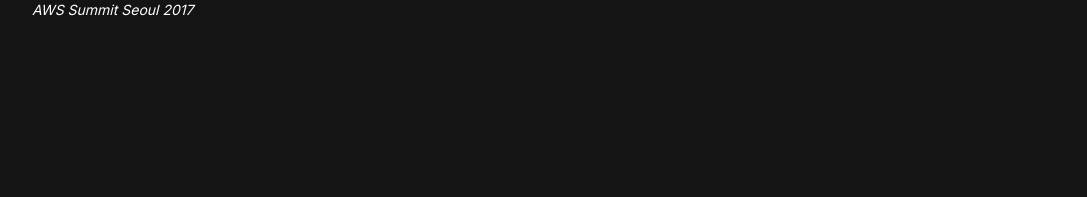
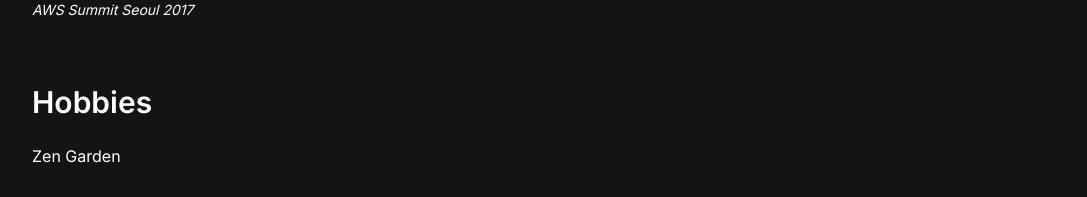
Before and after one commit to breath103/kurt-archive, a Next.js app: page / in a window 1280 px wide. Shown: the part 1038-1235 px from the top of the page, without its empty margins (96-1183 px from the left). Before the commit the page ends 1090 px from the top, so only its background shows below. Built offline with nearby package versions, Linux system fonts and the light colour scheme.

Commit message:
add links

```diff
--- a/src/pages/index.tsx
+++ b/src/pages/index.tsx
@@ -1,4 +1,5 @@
 import type { GetServerSideProps, NextPage } from "next";
+import Link from "next/link";
 import { twMerge } from "tailwind-merge";
 
 export const getServerSideProps: GetServerSideProps = async () => {
@@ -30,6 +31,7 @@ function Home() {
         <div className="space-y-12 py-8">
           <AboutSection />
           <PresentationSection />
+          <HobbySection />
         </div>
       </main>
     </>
@@ -207,3 +209,28 @@ function PresentationSection() {
     </section>
   );
 }
+
+function HobbySection() {
+  return     <section
+    className={twMerge(
+      "relative w-full",
+      "max-w-lg px-4",
+      "lg:max-w-5xl lg:px-0"
+    )}
+  >
+    <h1 className="pb-6 pt-4 text-3xl font-semibold">Hobbies</h1>
+    <div
+      className={twMerge(
+        "grid",
+        "grid-cols-1 gap-5",
+        "lg:gap-3 lg:grid-cols-3"
+      )}
+    >
+      <div>
+        <Link href={"/zen-garden"} className="hover:text-blue-500">
+          Zen Garden
+        </Link>
+      </div>
+    </div>
+  </section>;
+}
```
